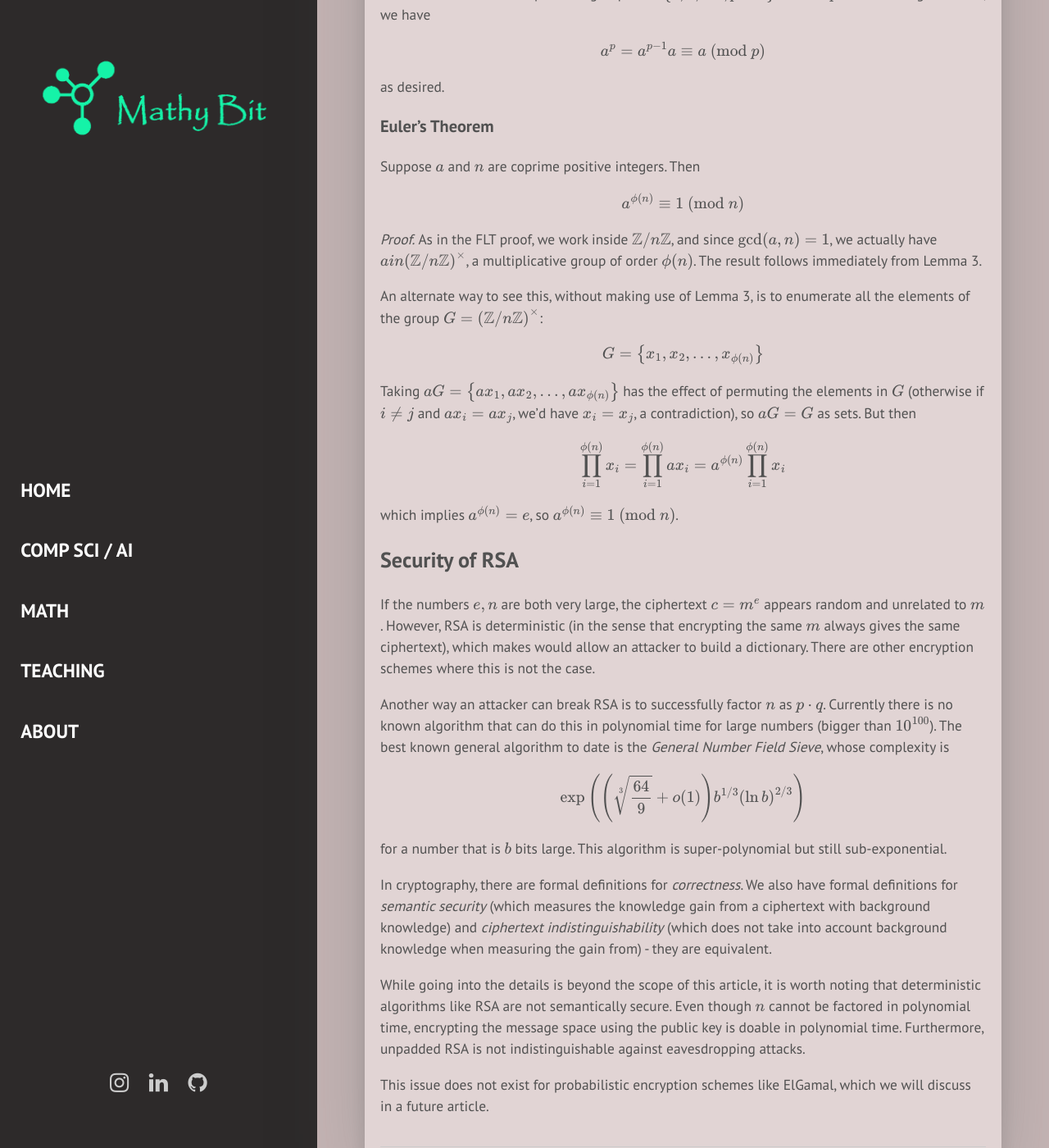
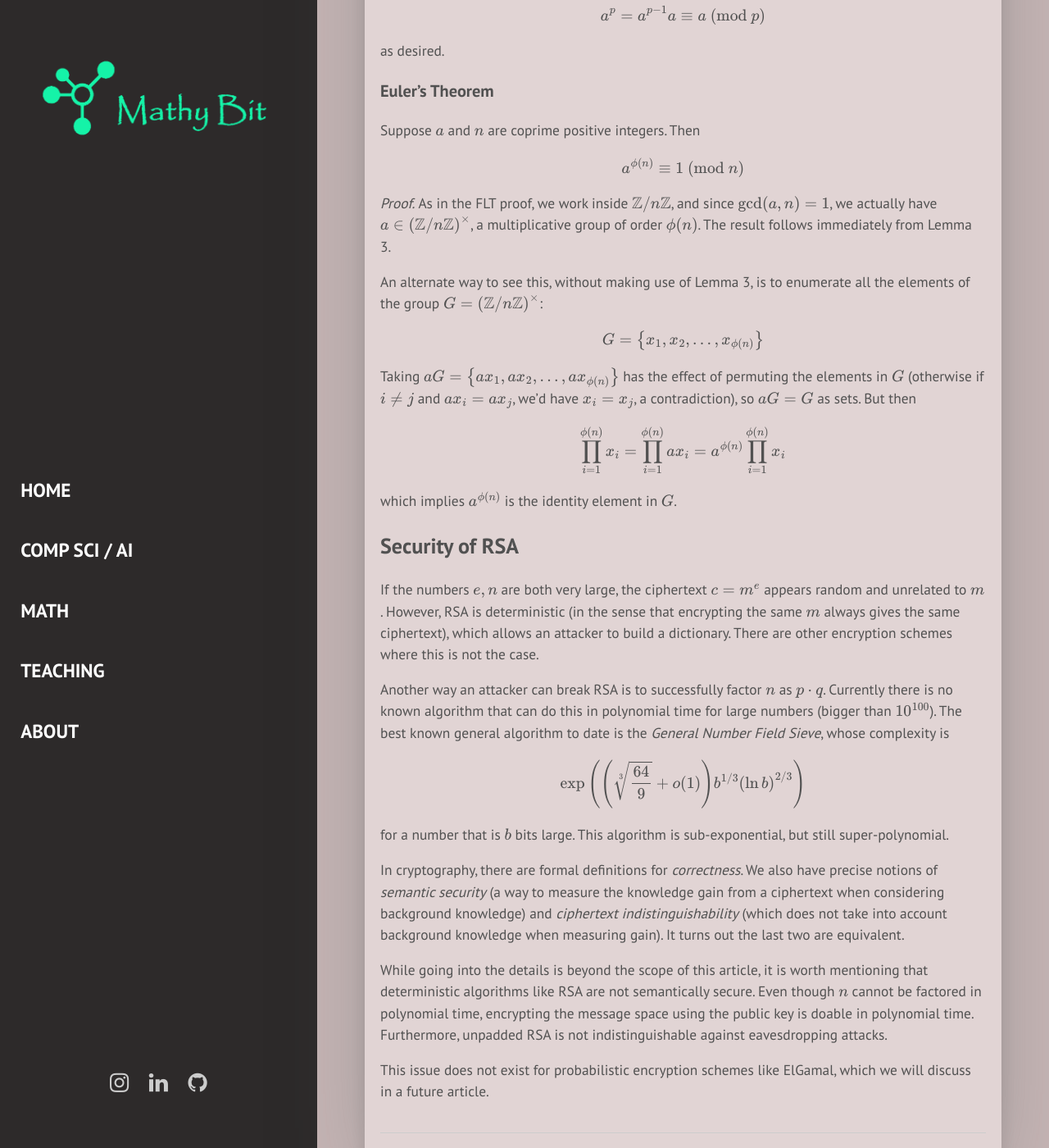
Before and after one commit to mathybit/mathybit.github.io, a Jekyll site: the page built from _posts/2018-02-09-crypto-rsa.md, in a window 1280 px wide and 1400 px high, scrolled down 10487 px. Shown: the whole window at 82% size. Built offline with Jekyll 4.4.1, drawn with Linux system fonts in a browser that asks for light colours; some web fonts are replaced; formulas are drawn with MathJax 3; some of the changed text lies outside the part shown.

Commit message:
Fixed typos

```diff
--- a/_posts/2018-02-09-crypto-rsa.md
+++ b/_posts/2018-02-09-crypto-rsa.md
@@ -381,11 +381,9 @@ Now that we have these prerequisites, let's show that RSA is correct.
 
 ### Correctness of RSA
 
-The ciphertext is given by $$c = m^e \mod n$$. To see why the decryption algorithm recovers the message $$m$$, recall that $$d \equiv e\inv \md{\phi(n)}$$, so $$de = 1 \md{\phi(n)}$$ and we may write $$de = 1 + k \phi(n)$$ for some integer $$k$$.
-
-The decryption algorithm then gives
+The ciphertext is given by $$c = m^e \mod n$$. To see why the decryption algorithm recovers the message $$m$$, recall that $$d \equiv e\inv \md{\phi(n)}$$. In other words, $$de \equiv 1 \md{\phi(n)}$$ and we may write $$de = 1 + k \phi(n)$$ for some integer $$k$$. The decryption algorithm then gives
 \$$
-c^d \equiv (m^e)^d = m^{ed} = m^{1+k\phi(n)} = m \cdot (m^{\phi(n)})^k \md n
+c^d \equiv (m^e)^d = m^{ed} = m^{1+k\phi(n)} = m \cdot (m^{\phi(n)})^k \md n,
 \$$
 
 and if $$\gcd(m, n) = 1$$, Euler's theorem immediately gives the desired result, and RSA is correct for any message in the group $$\zmods{n}$$. But what if we want to work with the entire group $$\zmod{n}$$? After all, the original RSA paper doesn't say anything about restricting the message space to elements coprime to $$n$$.
@@ -453,7 +451,7 @@ Suppose $$a$$ and $$n$$ are coprime positive integers. Then
 a^{\phi(n)} \equiv 1 \md n
 \$$
 
-*Proof.* As in the FLT proof, we work inside $$\zmod n$$, and since $$\gcd(a, n) = 1$$, we actually have $$a in \zmods n$$, a multiplicative group of order $$\phi(n)$$. The result follows immediately from Lemma 3.
+*Proof.* As in the FLT proof, we work inside $$\zmod n$$, and since $$\gcd(a, n) = 1$$, we actually have $$a \in \zmods n$$, a multiplicative group of order $$\phi(n)$$. The result follows immediately from Lemma 3.
 
 An alternate way to see this, without making use of Lemma 3, is to enumerate all the elements of the group $$G = \zmods n$$:
 \$$
@@ -465,7 +463,7 @@ Taking $$aG = \prc{ax_1, ax_2, \dots, ax_{\phi(n)}}$$ has the effect of permutin
 \prod_{i=1}^{\phi(n)} x_i = \prod_{i=1}^{\phi(n)} ax_i = a^{\phi(n)}\prod_{i=1}^{\phi(n)} x_i
 \$$
 
-which implies $$a^{\phi(n)} = e$$, so $$a^{\phi(n)} \equiv 1 \md n$$.
+which implies $$a^{\phi(n)}$$ is the identity element in $$G$$.
 
 
 
@@ -473,18 +471,18 @@ which implies $$a^{\phi(n)} = e$$, so $$a^{\phi(n)} \equiv 1 \md n$$.
 
 ## Security of RSA
 
-If the numbers $$e, n$$ are both very large, the ciphertext $$c = m^e$$ appears random and unrelated to $$m$$. However, RSA is deterministic (in the sense that encrypting the same $$m$$ always gives the same ciphertext), which makes would allow an attacker to build a dictionary. There are other encryption schemes where this is not the case.
+If the numbers $$e, n$$ are both very large, the ciphertext $$c = m^e$$ appears random and unrelated to $$m$$. However, RSA is deterministic (in the sense that encrypting the same $$m$$ always gives the same ciphertext), which allows an attacker to build a dictionary. There are other encryption schemes where this is not the case.
 
 Another way an attacker can break RSA is to successfully factor $$n$$ as $$p\cdot q$$. Currently there is no known algorithm that can do this in polynomial time for large numbers (bigger than $$10^{100}$$). The best known general algorithm to date is the *General Number Field Sieve*, whose complexity is
 \$$
 \exp\pr{\pr{\sqrt[3]{\frac{64}{9}} + o(1)} b^{1/3} \pr{\ln b}^{2/3}}
 \$$
 
-for a number that is $$b$$ bits large. This algorithm is super-polynomial but still sub-exponential.
+for a number that is $$b$$ bits large. This algorithm is sub-exponential, but still super-polynomial.
 
-In cryptography, there are formal definitions for *correctness*. We also have formal definitions for *semantic security* (which measures the knowledge gain from a ciphertext with background knowledge) and *ciphertext indistinguishability* (which does not take into account background knowledge when measuring the gain from) - they are equivalent.
+In cryptography, there are formal definitions for *correctness*. We also have precise notions of *semantic security* (a way to measure the knowledge gain from a ciphertext when considering background knowledge) and *ciphertext indistinguishability* (which does not take into account background knowledge when measuring gain). It turns out the last two are equivalent.
 
-While going into the details is beyond the scope of this article, it is worth noting that deterministic algorithms like RSA are not semantically secure. Even though $$n$$ cannot be factored in polynomial time, encrypting the message space using the public key is doable in polynomial time. Furthermore, unpadded RSA is not indistinguishable against eavesdropping attacks.
+While going into the details is beyond the scope of this article, it is worth mentioning that deterministic algorithms like RSA are not semantically secure. Even though $$n$$ cannot be factored in polynomial time, encrypting the message space using the public key is doable in polynomial time. Furthermore, unpadded RSA is not indistinguishable against eavesdropping attacks.
 
 
 This issue does not exist for probabilistic encryption schemes like ElGamal, which we will discuss in a future article.
```
Also changed, not shown: other parts of _posts/2018-02-09-crypto-rsa.md (+2 -2 lines).
